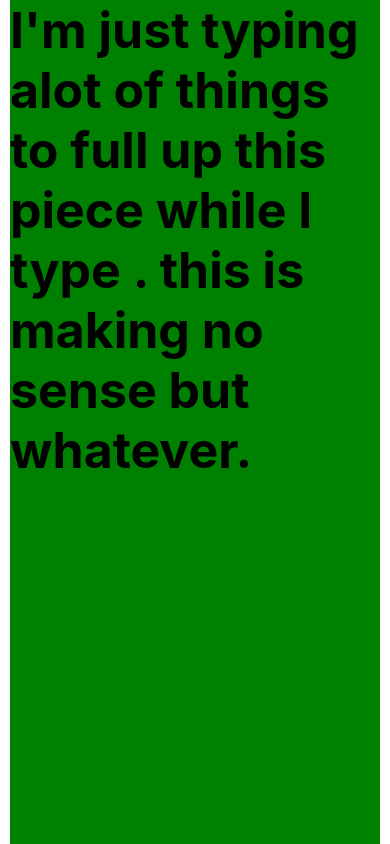
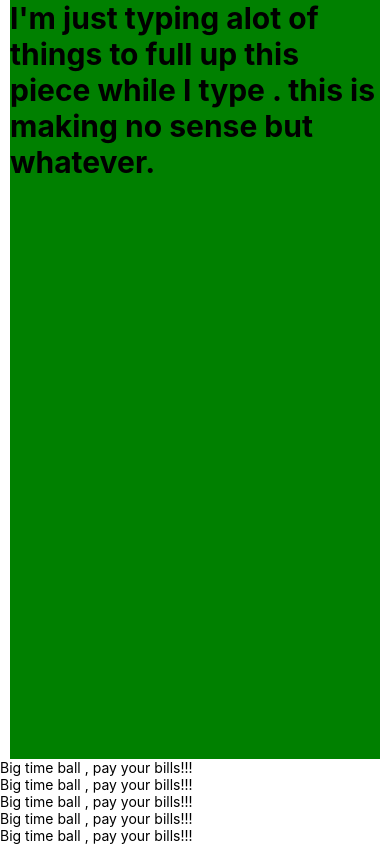
Before and after one commit to arbrown110/The-index, a React Native app: screen / in a window 390 px wide. Built offline with nearby package versions, Linux system fonts and the light colour scheme.

Commit message:
viewing placement with scrollview compared to regular view.

```diff
--- a/App.js
+++ b/App.js
@@ -1,8 +1,10 @@
 
 import React from 'react';
 import { StyleSheet, Text,  SafeAreaView, ScrollView, StatusBar } from 'react-native';
+import Todo from './Todo';
 
-const  App= () => {
+
+const  App = () => {
   return (
     <SafeAreaView style={styles.container}>
       <ScrollView style={styles.scrollView}>
@@ -11,6 +13,11 @@ const  App= () => {
       I'm just typing alot of things to full up this piece while I type . this is making no sense but whatever.
       </Text>
       </ScrollView>
+      <Todo />
+      <Todo />
+      <Todo />
+      <Todo />
+      <Todo />
     </SafeAreaView>
   );
 }
@@ -25,7 +32,7 @@ const styles = StyleSheet.create({
     marginHorizontal: 10,
   },
   textTitle: {
-    fontSize: 50,
+    fontSize: 30,
     fontWeight: "bold",
   },
 });
--- a/Todo.js
+++ b/Todo.js
@@ -4,7 +4,9 @@ import { StyleSheet, Text, View } from 'react-native'
 const Todo = () => {
     return (
         <View>
-            <Text></Text>
+            <Text>
+            Big time ball , pay your bills!!!
+            </Text>
         </View>
     )
 }
@@ -12,3 +14,11 @@ const Todo = () => {
 export default Todo
 
 const styles = StyleSheet.create({})
+
+
+
+
+
+
+
+//rnfes = template with styles
```
